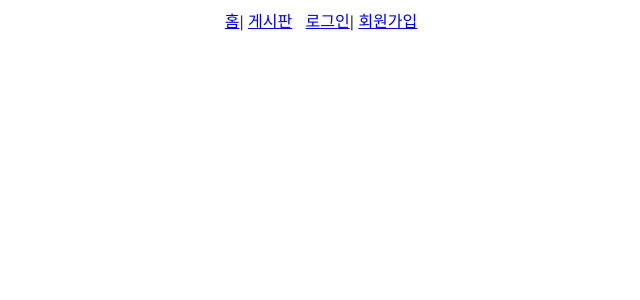
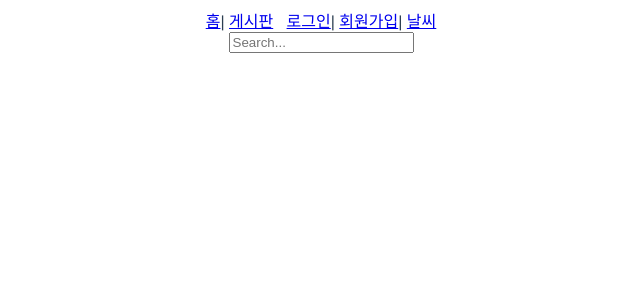
Before and after one commit to wjdalsrbekt/Around-N-Frontend, a Vue app: page /weather in a window 1280 px wide. Shown: the top 300 px of the page, without its empty margins (319-959 px from the left). Built offline with nearby package versions, Linux system fonts and the light colour scheme.

Commit message:
weather임시

```diff
--- a/src/layout/Header.vue
+++ b/src/layout/Header.vue
@@ -3,7 +3,8 @@
     <nav>
       <router-link to="/">홈</router-link>| <router-link to="/board">게시판</router-link> &nbsp;
       <router-link to="/login">로그인</router-link>|
-      <router-link to="/regist">회원가입</router-link>
+      <router-link to="/regist">회원가입</router-link>|
+      <router-link to="/weather">날씨</router-link>
     </nav>
   </header>
 </template>
--- /dev/null
+++ b/src/views/Weather.vue
@@ -0,0 +1,71 @@
+<template lang="">
+    <div id="app"> <main> <div class="search-box"> <input type="text" class="search-bar" placeholder="Search..." v-model="query" @keypress="fetchWeather" /> </div> <div class="weather-wrap" v-if="typeof weather.main != 'undefined'"> <div class="location-box"> <div class="location">{{weather.name}}, {{weather.sys.country}}</div> <div class="date">{{dateBuilder()}}</div> </div> <div class="weather-box"> <div class="temp">{{weather.main.temp}}℃</div> <div class="weather">{{weather.weather[0].main}}</div> </div> </div> </main> </div>
+
+</template>
+<script>
+export default {
+    data: function () {
+        return {
+            api_key: "d90fae9b96bf333ee127505adf090614",
+            url_base: "https://api.openweathermap.org/data/2.5/",
+            query: "",
+            weather: {},
+            };
+        },
+    methods: {
+        fetchWeather: function (e) {
+            if (e.key == "Enter") {
+                let fetchUrl =
+                `${this.url_base}weather?q=${this.query}&units=metric&APPID=${this.api_key}`;
+                fetch(fetchUrl)
+                .then((res) => {
+                    console.log(res);
+                    return res.json();
+                })
+                .then((results) => {
+                    return this.setResult(results);
+                });
+                }
+            },
+        setResult: function (results) {
+            this.weather = results;
+        },
+        dateBuilder: function () {
+            let d = new Date();
+            let months = [
+                "January",
+                "February",
+                "March",
+                "April",
+                "May",
+                "June",
+                "July",
+                "August",
+                "September",
+                "October",
+                "November",
+                "December",
+            ];
+            let days = [
+                "Sunday",
+                "Monday",
+                "Tuesday",
+                "Wednesday",
+                "Thursday",
+                "Friday",
+                "Saturday",
+            ];
+            let day = days[d.getDay()];
+            let date = d.getDate();
+            let month = months[d.getMonth()];
+            let year = d.getFullYear();
+            return `${day} ${date} ${month} ${year}`;
+        },
+    },
+};
+
+
+</script>
+<style lang="">
+
+</style>
```
Also changed, not shown: src/components/Weather/WeatherList.vue (added, +13 -0 lines), src/router/index.js (+33 -27 lines).
